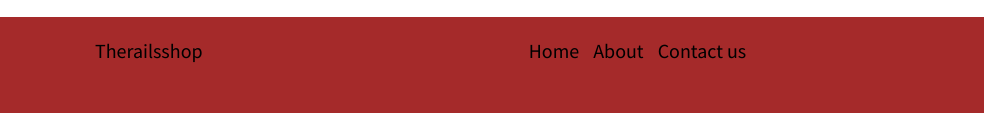
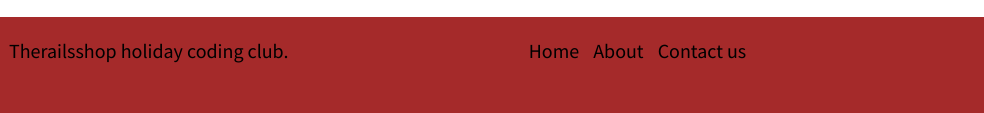
Before and after one commit to freeCodeCampkla/alexfccportfolio, a plain HTML site: page index.html in a window 1280 px wide. Shown: the part 1338-1451 px from the top of the page, 0-984 px from the left. Drawn offline with nearby package versions, Linux system fonts and the light colour scheme.

Commit message:
change link name in footer

```diff
--- a/index.html
+++ b/index.html
@@ -118,7 +118,7 @@
   <footer>
     <div class="row">
       <div class="col-sm-3">
-        <p><a href="http://ww.railsshop.club">Therailsshop</a></p>
+        <p><a href="http://ww.railsshop.club">Therailsshop holiday coding club.</a></p>
       </div>
       <div class="col-sm-6">
         <ul class="list-unstyled list-inline">
```
